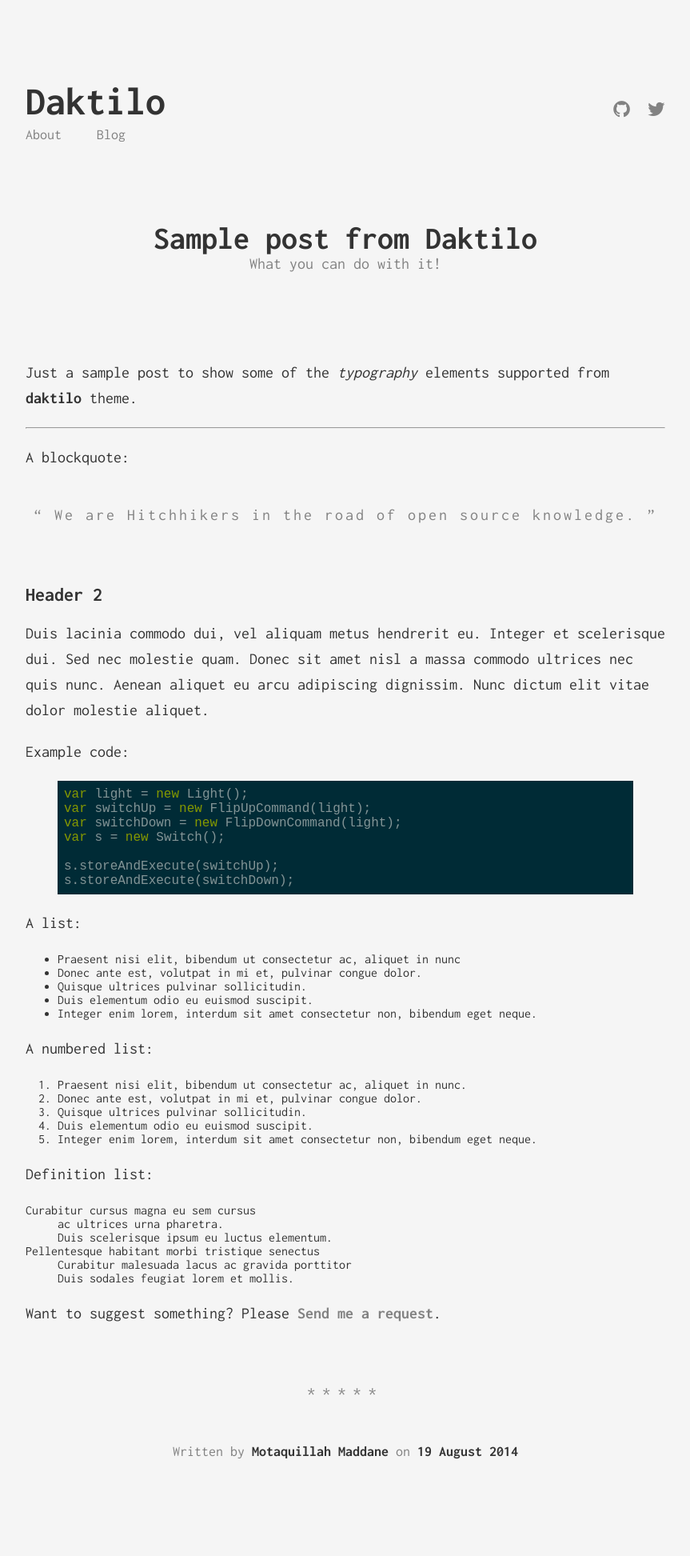
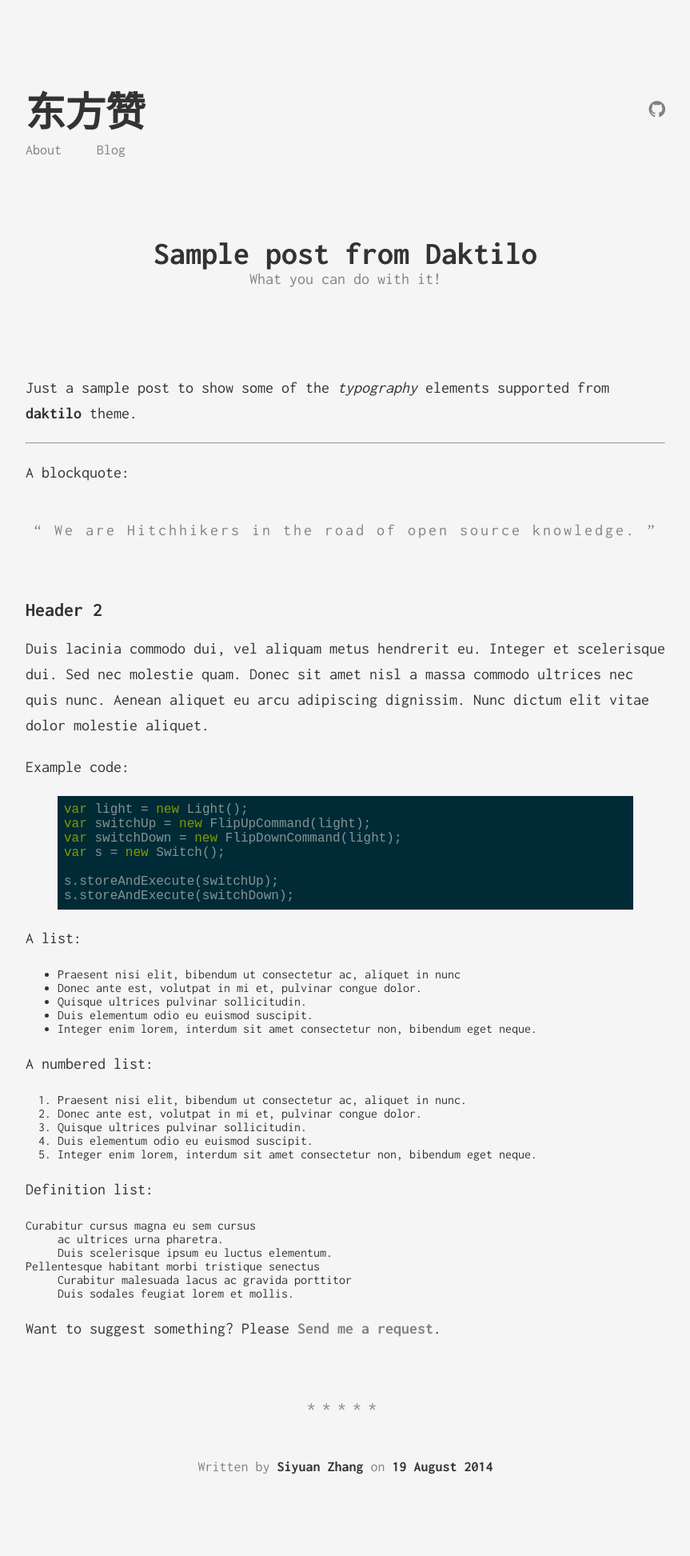
Before and after one commit to dongfangzan/dongfangzan.github.io, a Jekyll site: the page built from _posts/2015-09-08-sample-post.markdown, in a window 1280 px wide. Shown: the whole page at 80% size, without its empty margins (208-1071 px from the left). Built offline with Jekyll 4.4.1, drawn with Linux system fonts in a browser that asks for light colours; part of the change alters nothing that is shown.

Commit message:
测试改配置

```diff
--- a/_config.yml
+++ b/_config.yml
@@ -1,18 +1,16 @@
 # Site settings
-title: Daktilo
+title: 东方赞
 description: >
-  Write an awesome description for your new site here. You can edit this
-  line in _config.yml. It will appear in your document head meta (for
-  Google search results) and in your feed.xml site description.
+  软件工程师，技杂，谦虚谨慎，愿像海绵一样吸收知识。现涉猎云计算，工作常用java，也曾习C++、C#、python、golang、php等。
 
 baseurl: "" # the subpath of your site, e.g. /blog/
 url: "http://hitchhiker.ma" # the base hostname & protocol for your site
 
 author:
-  fullname: Motaquillah Maddane
+  fullname: Siyuan Zhang
   googleplus: https://www.google.com/+MotaquillahMaddane
-  github: kronik3r
-  twitter: electrik_frog
+  github: dongfangzan
+  # twitter: electrik_frog
   # disqus: your_disqus_forum_shortname
 
 # google_analytics: 'UA-XXXXXXXX-X'
```
